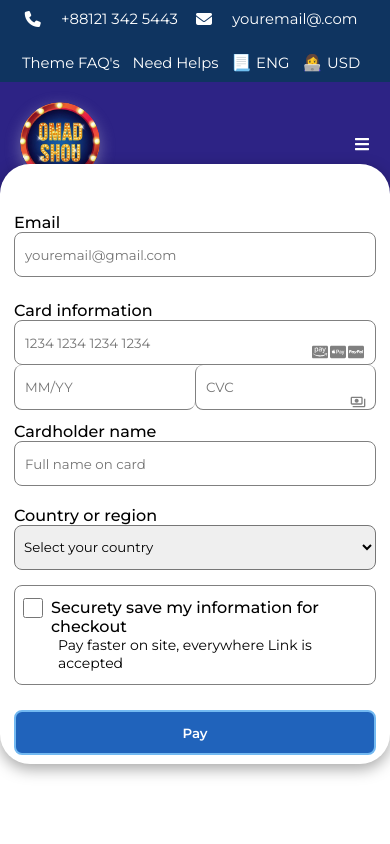
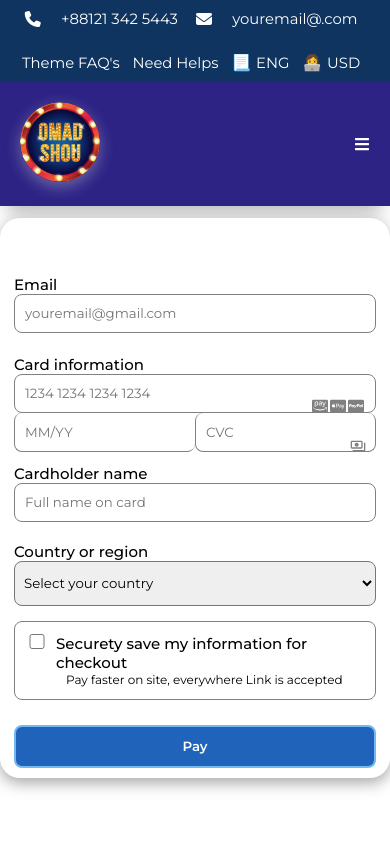
Before and after one commit to sardorbekbahramov/Omad-Shou, a React (Create React App) app: page /payment in a window 390 px wide. Shown: the top 844 px of the page. Built offline with nearby package versions, Linux system fonts and the light colour scheme.

Commit message:
created responsive

```diff
--- a/src/pages/Home/Home.css
+++ b/src/pages/Home/Home.css
@@ -1,3 +1,7 @@
+.header_box_heading {
+    display: flex;
+    text-align: center;
+}
 .loader_header{
     color: #5c6bc0;
     font-size: 32px;
@@ -83,6 +87,10 @@
     .home__baraka button{
         font-size: 18px;
     }
+    .loader_header {
+        position: relative;
+        left: -10px;
+    }
 }
 @media screen and (max-width: 420px){
     .home__img{
@@ -95,6 +103,10 @@
     .home__baraka button{
         font-size: 16px;
         padding: 10px 20px;
+    }
+    .loader_header {
+        position: relative;
+        left: 0px;
     }
 }
 @media screen and (max-width: 300px){
@@ -109,4 +121,9 @@
         font-size: 14px;
         padding: 10px 20px;
     }
+
+    .loader_header {
+        position: relative;
+        left: 5px;
+    }
 }
--- a/src/pages/Home/Home.jsx
+++ b/src/pages/Home/Home.jsx
@@ -35,7 +35,9 @@ const Home = () => {
                     wrapperStyle
                     wrapperClass
                     />
-                    <h1 className='loader_header'>Welcome Global Games</h1>
+                    <div className="header_box_heading">
+                        <h1 className='loader_header'>Welcome Global Games</h1>
+                    </div>
                 </div>}
             {showContent && (
                 <>
--- a/src/pages/Payment/payment.css
+++ b/src/pages/Payment/payment.css
@@ -3,8 +3,7 @@
 .container-payment{
     background-color: #fff;
     border-radius: 30px;
-    box-shadow: 0 5px 15px rgba(0, 0, 0, 0.35);
-    position: relative;
+    box-shadow: 0 5px 15px #00000059;
     overflow: hidden;
     width: 468px;
     max-width: 100%;
@@ -14,10 +13,11 @@
     transform: translate(-50%, -50%);
     top: 55%;
     left: 50%;
+    /* padding-top: 130px; */
 }
 .payment_form {
     position: relative;
-    top: 25px;
+    top: 35px;
 }
 .payment_form .email {
     justify-content: center;
@@ -134,3 +134,250 @@
     border-radius: 8px;
     border: 2px solid rgb(115, 185, 241);
 }
+
+
+@media screen and (max-width: 300px){
+    .container-payment{
+        border-radius: 20px;
+        width: 280px;
+        min-height: 500px;
+        position: absolute;
+        top: 60%;
+    }
+    .payment_form {
+        position: relative;
+        top: 5px;
+    }
+    .payment_form .email {
+        justify-content: center;
+        align-items: center;
+        padding: 5px 0;
+    }
+    .payment_form label {
+        display: block;
+        font-weight: 500;
+        font-size: 12px;
+    }
+    .payment_form input {
+        border: 1px solid gray ;
+        width: 100%;
+        height: 35px;
+        border-radius: 8px;
+    }
+    .input-icon {
+        position: absolute;
+        right: 10px;
+        top: 31.5%;
+        cursor: pointer;
+        color: gray;
+    }
+    .input-icons {
+        position: absolute;
+        right: 10px;
+        top: 23%;
+        display: flex;
+        margin-right: 2px;
+        color: gray;
+    }
+    /* payment security */
+
+    .payment_form .securety input{
+        width: 10%;
+        height: 15px;
+        position: relative;
+        left: 4px;
+
+    }
+    .payment_form .securety label{
+        position: relative;
+        left: 17px;
+    }
+    .payment_form .securety p {
+        font-size: 12px;
+    }
+    .payment_form button {
+        height: 35px;
+    }
+}
+
+
+@media screen and (max-width: 420px){
+    .container-payment{
+        border-radius: 20px;
+        width: 370px;
+        min-height: 500px;
+        position: absolute;
+        top: 60%;
+    }
+    .payment_form {
+        position: relative;
+        top: 5px;
+    }
+    .payment_form .email {
+        justify-content: center;
+        align-items: center;
+        padding: 5px 0;
+    }
+    .payment_form label {
+        display: block;
+        font-weight: 500;
+        font-size: 12px;
+    }
+    .payment_form input {
+        border: 1px solid gray ;
+        width: 100%;
+        height: 39px;
+        border-radius: 8px;
+    }
+    .input-icon {
+        position: absolute;
+        right: 10px;
+        top: 36%;
+        cursor: pointer;
+        color: gray;
+    }
+    .input-icons {
+        position: absolute;
+        right: 10px;
+        top: 26%;
+        display: flex;
+        margin-right: 2px;
+        color: gray;
+    }
+    /* payment security */
+
+    .payment_form .securety input{
+        width: 10%;
+        height: 15px;
+        position: relative;
+        left: 4px;
+
+    }
+    .payment_form .securety label{
+        position: relative;
+        left: 17px;
+        font-weight: 500;
+    }
+    .payment_form .securety p {
+        font-size: 12px;
+    }
+    .payment_form button {
+        height: 38px;
+    }
+}
+
+@media screen and (max-width: 520px){
+    .container-payment{
+        border-radius: 20px;
+        width: 440px;
+        min-height: 560px;
+        position: absolute;
+        top: 60%;
+    }
+    .payment_form {
+        position: relative;
+        top: 35px;
+    }
+    .payment_form .email {
+        justify-content: center;
+        align-items: center;
+        padding: 10px 0;
+    }
+    .payment_form label {
+        display: block;
+        font-weight: 500;
+        font-size: 12px;
+    }
+    .payment_form input {
+        border: 1px solid gray ;
+        width: 100%;
+        height: 39px;
+        border-radius: 8px;
+    }
+    .input-icon {
+        position: absolute;
+        right: 10px;
+        top: 38%;
+        cursor: pointer;
+        color: gray;
+    }
+    .input-icons {
+        position: absolute;
+        right: 10px;
+        top: 28%;
+        display: flex;
+        margin-right: 2px;
+        color: gray;
+    }
+    /* payment security */
+
+    .payment_form .securety input{
+        width: 10%;
+        height: 15px;
+        position: relative;
+        left: 4px;
+
+    }
+    .payment_form .securety label{
+        position: relative;
+        left: 5px;
+        font-weight: 500;
+    }
+    .payment_form .securety p {
+        font-size: 12px;
+    }
+    .payment_form button {
+        height: 40px;
+    }
+}
+
+@media screen and (max-width: 1000px){
+    .container-payment{
+        position: absolute;
+        top: 59%;
+    }
+    .payment_form label {
+        display: block;
+        font-weight: 500;
+        font-size: 15px;
+    }
+
+    .input-icon {
+        position: absolute;
+        right: 10px;
+        top: 39%;
+        cursor: pointer;
+        color: gray;
+    }
+    .input-icons {
+        position: absolute;
+        right: 10px;
+        top: 30%;
+        display: flex;
+        margin-right: 2px;
+        color: gray;
+    }
+    /* payment security */
+
+    .payment_form .securety input{
+        width: 10%;
+        height: 15px;
+        position: relative;
+        left: 4px;
+
+    }
+    .payment_form .securety label{
+        position: relative;
+        left: 5px;
+        font-weight: 500;
+    }
+    .payment_form .securety p {
+        font-size: 12px;
+        position: relative;
+        left: 8px;
+    }
+    .payment_form button {
+        height: 43px;
+    }
+
+}
--- a/src/pages/Spinning-wheel/FortuneWheel.css
+++ b/src/pages/Spinning-wheel/FortuneWheel.css
@@ -88,6 +88,13 @@
     transform: translateX(100px) translateY(-50px) rotate(155deg);
     font-size: 16px;
   }
+  .clickcac {
+    display: flex;
+    align-items: center;
+    justify-content: center;
+    transform: translateY(290px);
+  }
+
 }
 .spin__click{
   width: 30px;
--- a/src/pages/Spinning-wheel/FortuneWheel.jsx
+++ b/src/pages/Spinning-wheel/FortuneWheel.jsx
@@ -1,5 +1,7 @@
 import React, { useState, useEffect } from 'react';
 import './FortuneWheel.css';
+import Navbar from '../../component/Navbar/Navbar';
+import Footer from '../../component/Footer/Footer';
 
 const FortuneWheel = () => {
   const [rotation, setRotation] = useState(0);
@@ -47,11 +49,13 @@ const FortuneWheel = () => {
   ];
 
   return (
+    <>
+    <Navbar/>
     <div className='safd'>
       <div className="clickcac">
-
         <div className="spin__click"></div>
       </div>
+
       <div className="wheel-container">
         <div className={`wheel ${isSpinning ? 'spinning' : ''}`} style={{ transform: `rotate(${rotation}deg)` }}>
           {prizes.map((prize, index) => (
@@ -76,6 +80,8 @@ const FortuneWheel = () => {
         )}
       </div>
     </div>
+    <Footer/>
+    </>
   );
 };
 
```
Lines whose indentation alone changed are shown as unchanged.
